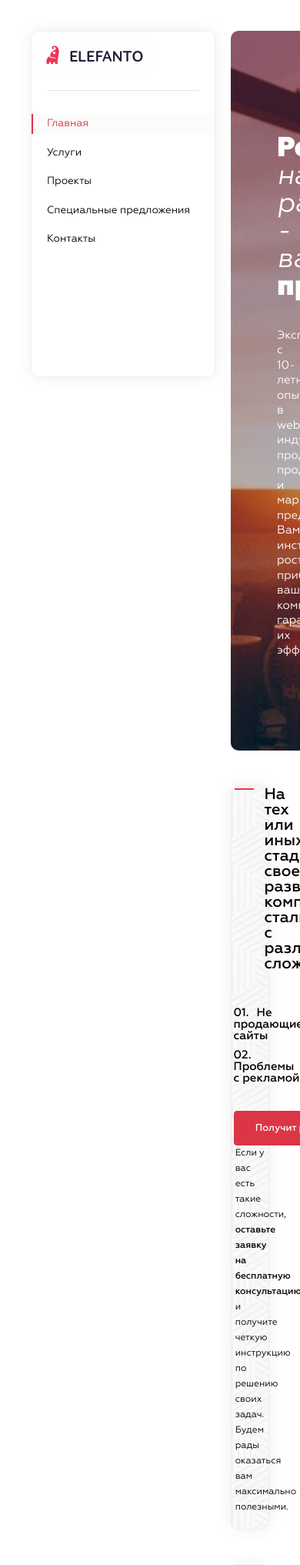
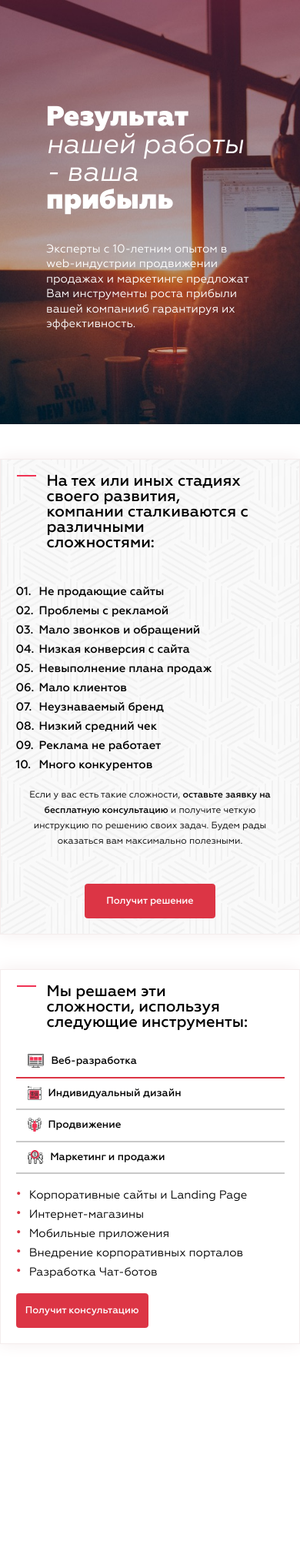
Before and after one commit to bomba65/bomba65.github.io, a PHP site: page /Elefanto/index.html in a window 390 px wide. Shown: the top 2033 px of the page at 77% size. After the commit the page ends 1746 px from the top, so only its background shows below. Run offline with PHP 8.4, Linux system fonts and the light colour scheme.

Commit message:
Elafanto version 1.1.0

```diff
--- a/Elefanto/index.html
+++ b/Elefanto/index.html
@@ -42,7 +42,7 @@
                 <h3>
                     На тех или иных стадиях своего развития, компании сталкиваются с различными сложностями:
                 </h3>
-                <ul class="flex-wrap d-flex flex-column justify-content-around">
+                <ul class="flex-wrap d-flex flex-column">
                     <li><span>01.</span>Не продающие сайты</li>
                     <li><span>02.</span>Проблемы с рекламой</li>
                     <li><span>03.</span>Мало звонков и обращений</li>
@@ -56,10 +56,10 @@
                 </ul>
 
                 <div class="d-sm-flex">
-                    <button type="button" class="btn btn-danger">Получит решение</button>
-                    <p>
+                    <p class="text-center mb-5 mb-sm-0 text-sm-left">
                         Если у вас есть такие сложности, <span class="heavy-2">оставьте заявку на бесплатную консультацию</span> и получите четкую инструкцию по решению своих задач. Будем рады оказаться вам максимально полезными.
                     </p>
+                    <button type="button" class="btn btn-danger d-block">Получит решение</button>
                 </div>
             </section>
             <section class="section-three clearfix">
--- a/Elefanto/resources/css/queries.css
+++ b/Elefanto/resources/css/queries.css
@@ -1,19 +1,43 @@
 /* Big tablet to 1200px (widths smaller taht the 1140px row) */
 
 @media only screen and (max-width: 1200px) {
+    .container { padding: 20px 20px 0 280px; }
 }
 
 
 /* Small tablet to big tablets: from 768px to 1023px */
 
 @media only screen and (max-width: 1023px) {
-
+    .container { padding: 0; }
+    section { border-radius: 0; }
+    nav { display: none; }
 }
 
 
 /* Small phones to small tablets: from 481px to 767px */
 
 @media only screen and (max-width: 767px) {
+    .tab-contents img { display: none; }
+}
+
+@media only screen and (max-width: 575p.lx) {
+    .section-two ul {
+        max-height: 500px;
+    }
+    .section-two div p { margin-bottom: 0; }
+    .section-two div button {
+        margin: 0 auto;
+    }
+}
+
+@media only screen and (max-width: 575px) {
+    .section-two ul {
+        max-height: 500px;
+    }
+    .section-two div p { margin-bottom: 0; }
+    .section-two div button {
+        margin: 0 auto;
+    }
 }
 
 /* Small phones: from 0 to 480px */
--- a/Elefanto/resources/css/style.css
+++ b/Elefanto/resources/css/style.css
@@ -30,7 +30,7 @@ html, body {
 /* REUSABLE COMPONENTS */
 
 .container {
-    max-width: 1400px;
+    max-width: 1200px;
     margin: 0 auto;
     padding: 40px 40px 0 300px;
     position: relative;
@@ -193,8 +193,10 @@ nav img {
     font-size: 80%;
     font-weight: 400;
     margin-top: 0.5%;
+    line-height: 20px;
+}
+.section-two div button {
     margin-left: 5%;
-    line-height: 20px;
 }
 
 .section-three {
@@ -244,9 +246,8 @@ nav img {
 
 .tab-contents img {
     display: inline;
-    height: 180px;
-    float: left;
-    margin-left: 15%;
+    max-height: 180px;
+    float: right;
 }
 
 .tab-content {
--- a/index.html
+++ b/index.html
@@ -7,5 +7,6 @@
         <h1>Hi, my name is Bekzhan and this is my works!</h1>
         <a href="/omniFood/index.html">Omnifood</a>
         <a href="/EasyBlog/index.html">Easy Blog</a>
+        <a href="/Elefanto/index.html">Easy Blog</a>
     </body>
 </html>
```
